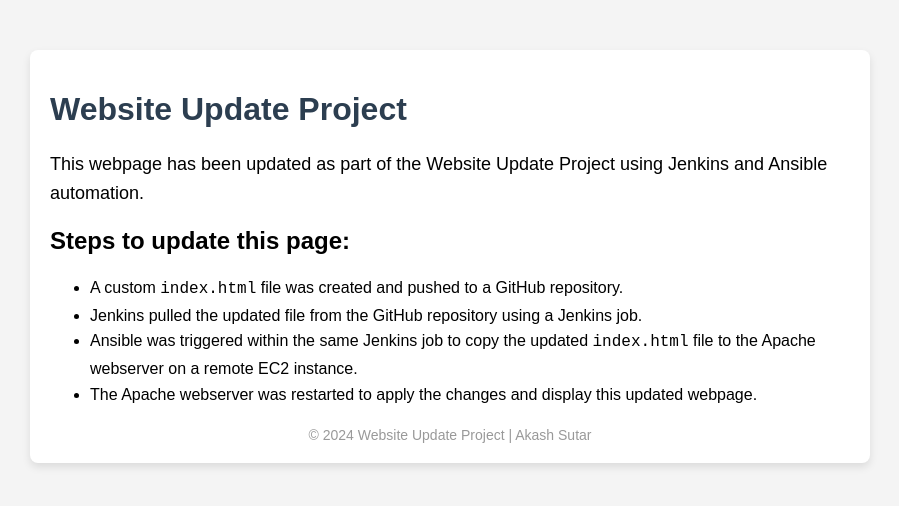
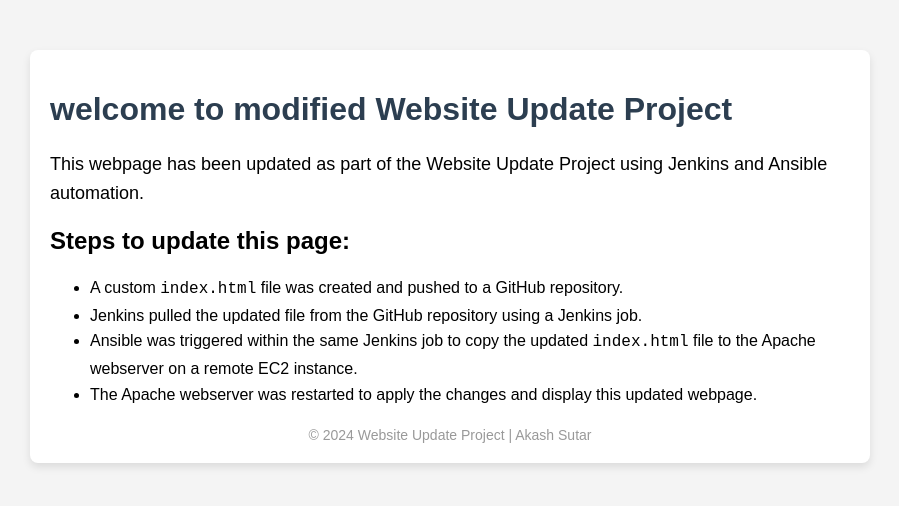
Before and after one commit to sutarakash2411/website_update, a plain HTML site: page index.html in a window 1280 px wide. Shown: the whole page, without its empty margins (190-1089 px from the left). Drawn offline with Linux system fonts and the light colour scheme.

Commit message:
Update index.html

```diff
--- a/index.html
+++ b/index.html
@@ -42,7 +42,7 @@
 <body>
 
     <div class="container">
-        <h1>Website Update Project</h1>
+        <h1>welcome to modified Website Update Project</h1>
         <p>This webpage has been updated as part of the Website Update Project using Jenkins and Ansible automation.</p>
 
         <h2>Steps to update this page:</h2>
```
